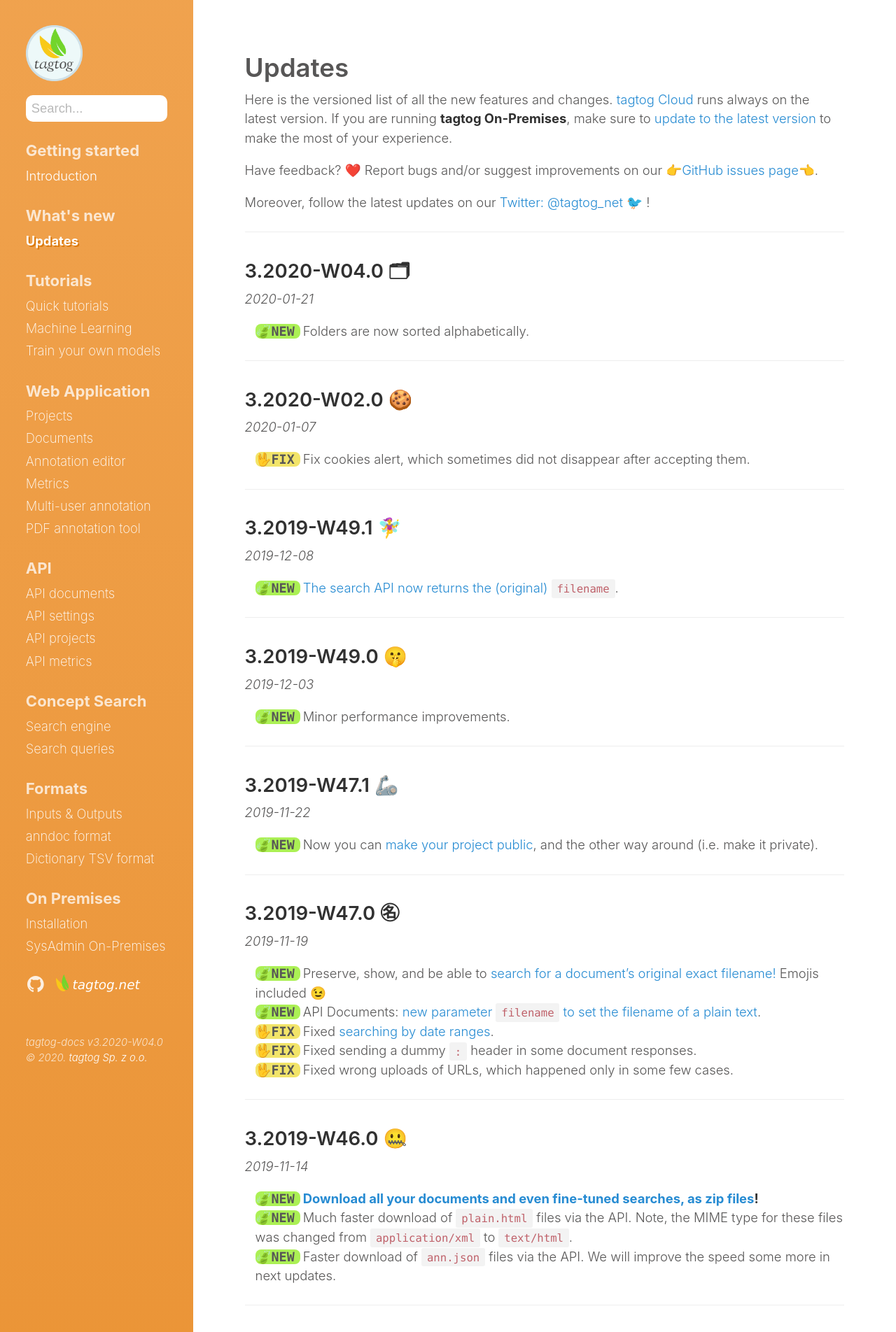
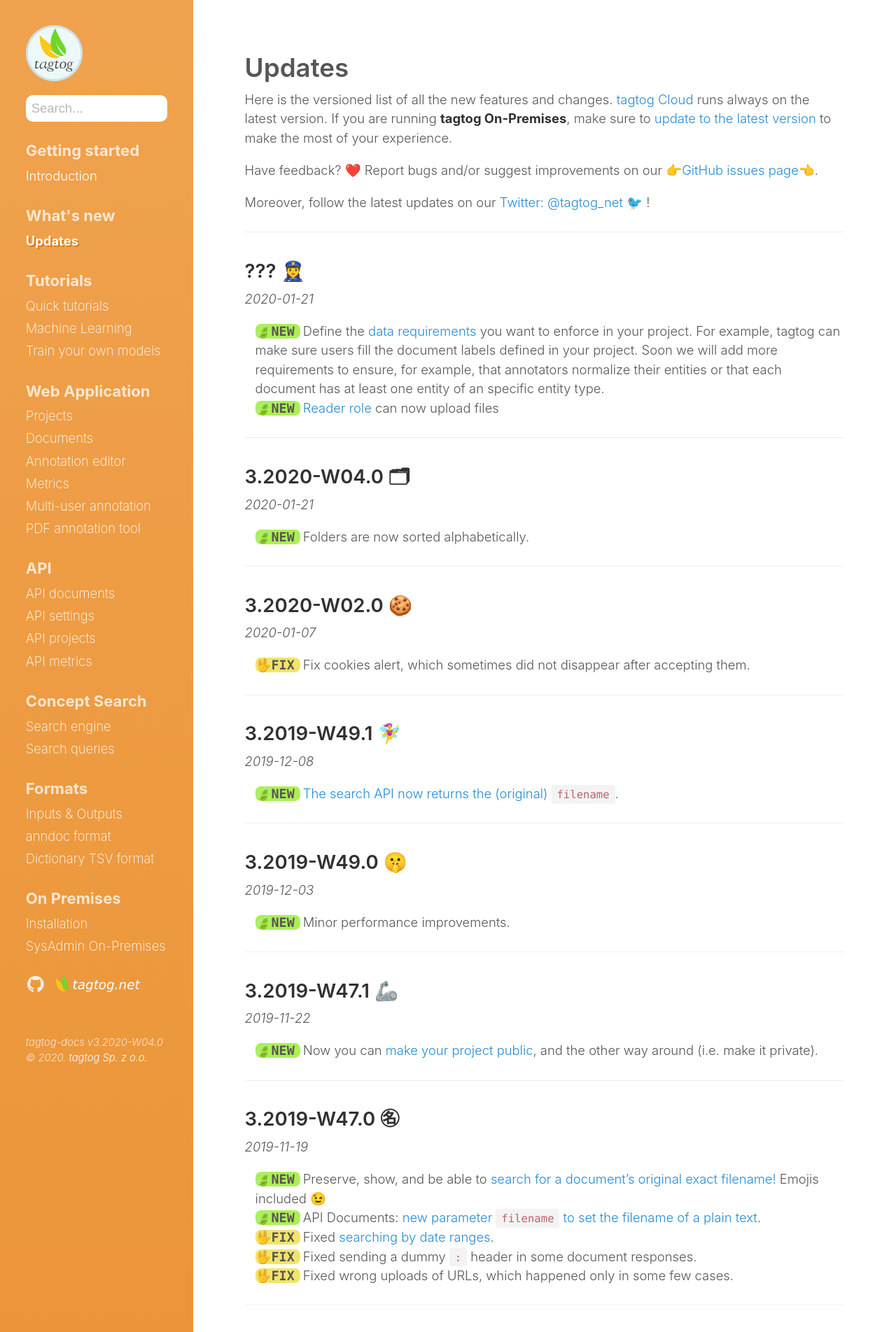
Before and after one commit to tagtogorg/tagtog-doc, a Jekyll site: the page built from updates.md, in a window 1280 px wide. Shown: the top 1904 px of the page at 70% size. Built offline with Jekyll 4.4.1, drawn with Linux system fonts in a browser that asks for light colours; nearby versions of some CDN libraries; emoji names are drawn with the system emoji font; some of the changed text lies outside the part shown.

Commit message:
Add documentation for requirements and the new upload permission for the reader role

```diff
--- a/updates.md
+++ b/updates.md
@@ -11,6 +11,16 @@ Here is the versioned list of all the new features and changes. [tagtog Cloud](h
 Have feedback? :heart: Report bugs and/or suggest improvements on our [:point_right:GitHub issues page:point_left:](https://github.com/tagtog/tagtog-doc/issues).
 
 Moreover, follow the latest updates on our [Twitter: @tagtog_net 🐦](https://twitter.com/tagtog_net) !
+
+---
+
+## ??? 👮‍♀️
+_2020-01-21_
+
+<ul class="updates">
+  <li class="new"><span markdown="1">Define the [data requirements](projects.html#requirements) you want to enforce in your project. For example, tagtog can make sure users fill the document labels defined in your project. Soon we will add more requirements to ensure, for example, that annotators normalize their entities or that each document has at least one entity of an specific entity type. </span></li>
+  <li class="new"><span markdown="1">[Reader role](collaboration.html#roles) can now upload files</span></li>
+</ul>
 
 ---
 
```
Also changed, not shown: collaboration.md (+5 -1 lines), projects.md (+23 -2 lines).
